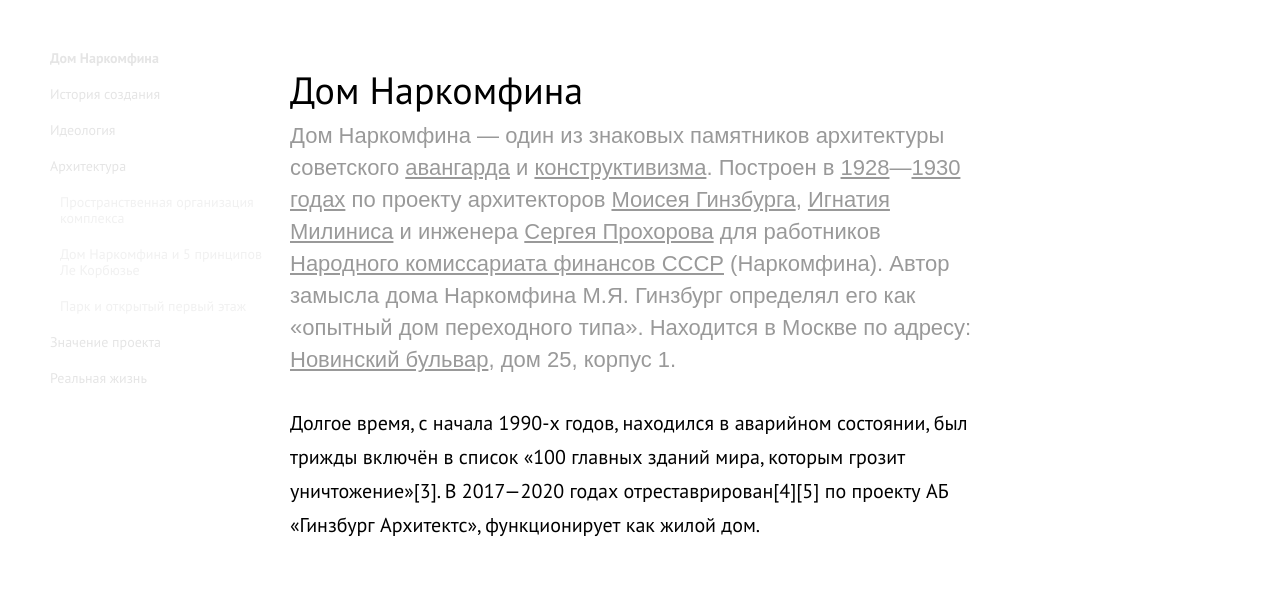
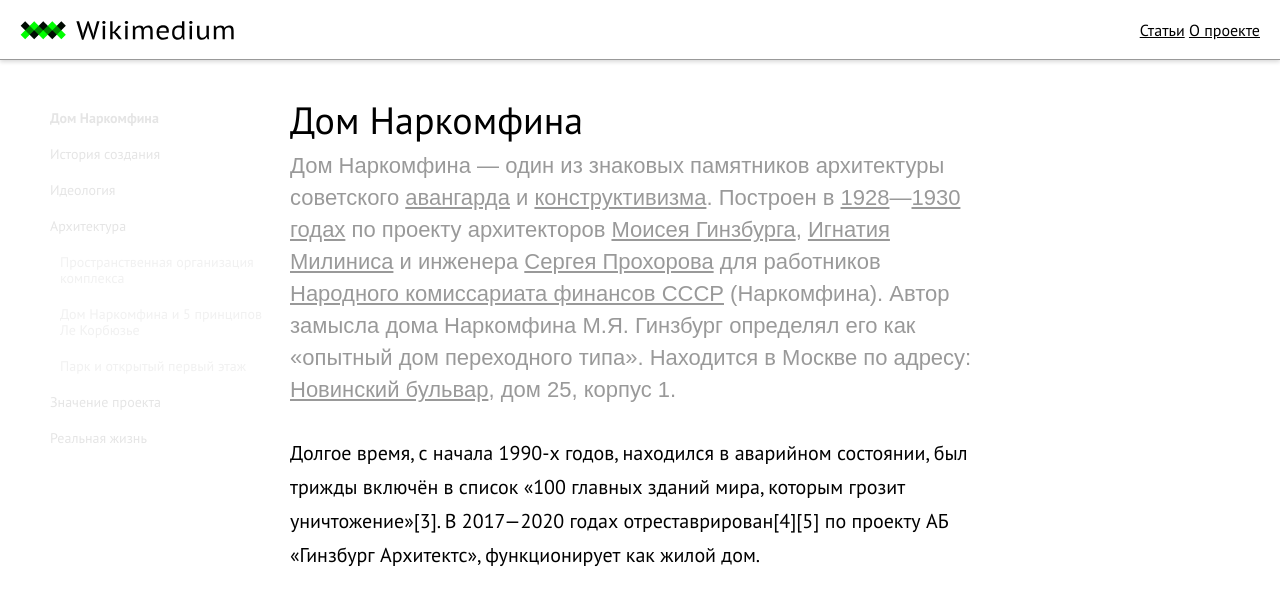
Before and after one commit to Dragovceva/HSEDESIGNCODE, a plain HTML site: page index.html in a window 1280 px wide. Shown: the top 599 px of the page. Drawn offline with Linux system fonts and the light colour scheme; a web font is replaced by a local one.

Commit message:
Add files via upload

```diff
--- a/index.html
+++ b/index.html
@@ -2,6 +2,7 @@
 <html lang="en" dir="ltr">
   <head>
     <meta charset="utf-8">
+    <meta name="description" content="Статья про дом Наркомфина">
     <title>Дом Наркомфина</title>
     <link rel="stylesheet" href="stylesheets/style.css">
     <script type="text/javascript" src= " javascripts/jquery-3.6.0.js"></script>
@@ -36,6 +37,13 @@
       <li><a href="#s6">Реальная жизнь</a></li>
     </ul>
   </sidebar>
+  <nav class="menubar">
+    <a href="#"><img src="images/logo.svg" alt=""> </a>
+    <div>
+      <a href="#">Статьи</a>
+      <a href="#">О проекте</a>
+    </div>
+  </nav>
     <h1 id = "s1" >Дом Наркомфина</h1>
       <p><strong>Дом Наркомфина</strong> — один из знаковых памятников архитектуры советского <a href="https://ru.wikipedia.org/wiki/Авангард_(искусство)" >авангарда</a> и <a href="https://ru.wikipedia.org/wiki/Конструктивизм_(искусство)">конструктивизма</a>. Построен в <a href="">1928</a>—<a href="https://ru.wikipedia.org/wiki/1930_год">1930 годах</a> по проекту архитекторов <a href="https://ru.wikipedia.org/wiki/Гинзбург,_Моисей_Яковлевич">Моисея Гинзбурга</a>, <a href="https://ru.wikipedia.org/wiki/Милинис,_Игнатий_Францевич">Игнатия Милиниса</a> и инженера <a href="https://ru.wikipedia.org/wiki/Сергей_Львович_Прохоров">Сергея Прохорова</a> для работников <a href="https://ru.wikipedia.org/wiki/Народный_комиссариат_финансов_СССР">Народного комиссариата финансов СССР</a> (Наркомфина). Автор замысла дома Наркомфина М.Я. Гинзбург определял его как «опытный дом переходного типа». Находится в Москве по адресу: <a href="https://ru.wikipedia.org/wiki/Новинский_бульвар">Новинский бульвар</a>, дом 25, корпус 1.
        </p>
--- a/stylesheets/layout.css
+++ b/stylesheets/layout.css
@@ -1,3 +1,6 @@
+*{
+  box-sizing: border-box;
+}
 body {
    -webkit-font-smoothing: antialiased;
    -moz-osx-font-smoothing: grayscale;
@@ -9,7 +12,7 @@
 }
 h1, h2, h3,  { font-family: 'PT Sans Caption', sans-serif; font-weight: bold;
 }
-h1 { margin-top: 67px; font-size: 38px; line-height: 45px;
+h1 { margin-top: 97px; font-size: 38px; line-height: 45px;
 }
 h1 + p { margin-top: 8px; font-family: 'PT Sans Caption', sans-serif; font-size: 22px; line-height: 32px; color: rgba(0,0,0,.4);
 }
@@ -64,3 +67,37 @@
     left: -20px;
     top: 0;
   }
+
+.menubar {
+  position: fixed;
+  top:0;
+  height: 60px;
+  width: 100%;
+  border-bottom: 1px solid #999;
+  display: flex;
+  justify-content: space-between;
+  align-items: center;
+  background: white;
+  padding: 0 20px;
+  box-shadow: 0px 2px 4px rgba(0, 0, 0, .15);
+  background: rgba(255, 255, 255, 0.5);
+  backdrop-filter: blur(20px);
+  -webkit-backdrop-filter: blur(10px);
+  z-index: 1;
+}
+.menubar img {
+  height: 20px;
+  margin: 0;
+  width: auto;
+}
+.menubar span a {
+  text-decoration: none;
+  font-size: 18px;
+  color: #999;
+  margin-left: 30px;
+  transition: color 2s ease;
+}
+.menubar span a:hover {
+  color: black;
+  transition: color .4s ease;
+}
--- a/stylesheets/sidebar.css
+++ b/stylesheets/sidebar.css
@@ -3,7 +3,7 @@
   position: fixed;
   width: 300px;
   left: 20px;
-  top: 20px;
+  top: 80px;
   padding: 30px;
   box-sizing: border-box;
   opacity: .1;
```
Also changed, not shown: images/1440.jpg (added), images/favicon.ico (added), images/favicon.png (added), images/logo.svg (added), images/narkomfin 1.jpg (added), images/pic1.png (added), images/pic2.png (added), images/pic3.png (added), stylesheets/style.css (line endings or trailing spaces).
